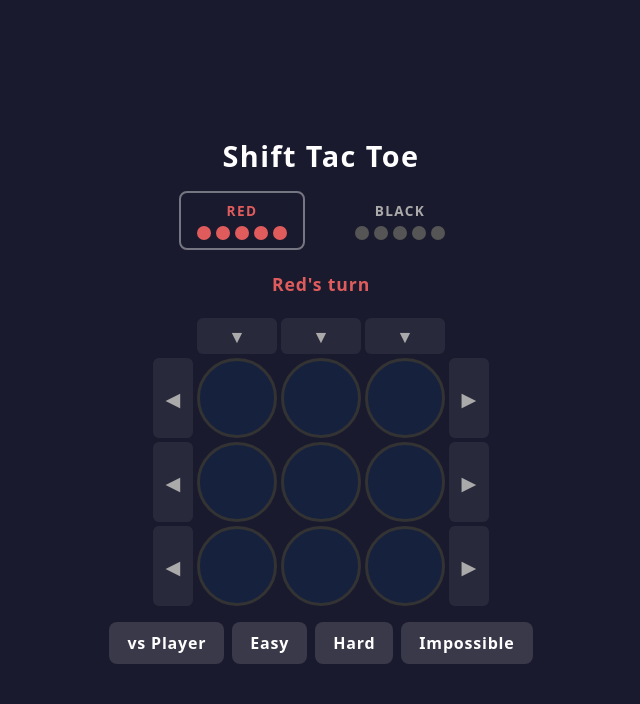
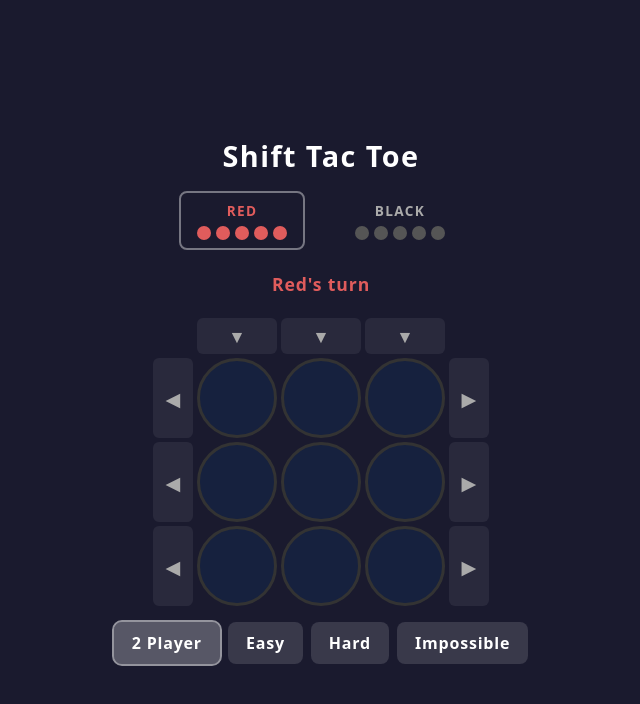
Before and after one commit to wigglyworm91/shift-tac-toe, a React (Vite) app: page / in a window 1280 px wide. Shown: the top 704 px of the page, without its empty margins (319-959 px from the left). Built offline with nearby package versions, Linux system fonts and the light colour scheme.

Commit message:
add highlight to 2 player mode

```diff
--- a/src/App.tsx
+++ b/src/App.tsx
@@ -174,8 +174,11 @@ export function App() {
       />
 
       <div className="new-game-btns">
-        <button className="new-game-btn" onClick={() => handleModeChange('2p')}>
-          vs Player
+        <button
+          className={`new-game-btn${mode === '2p' ? ' active' : ''}`}
+          onClick={() => handleModeChange('2p')}
+        >
+          2 Player
         </button>
         <button
           className={`new-game-btn${mode === '1p' && difficulty === 'easy' ? ' active' : ''}`}
```
